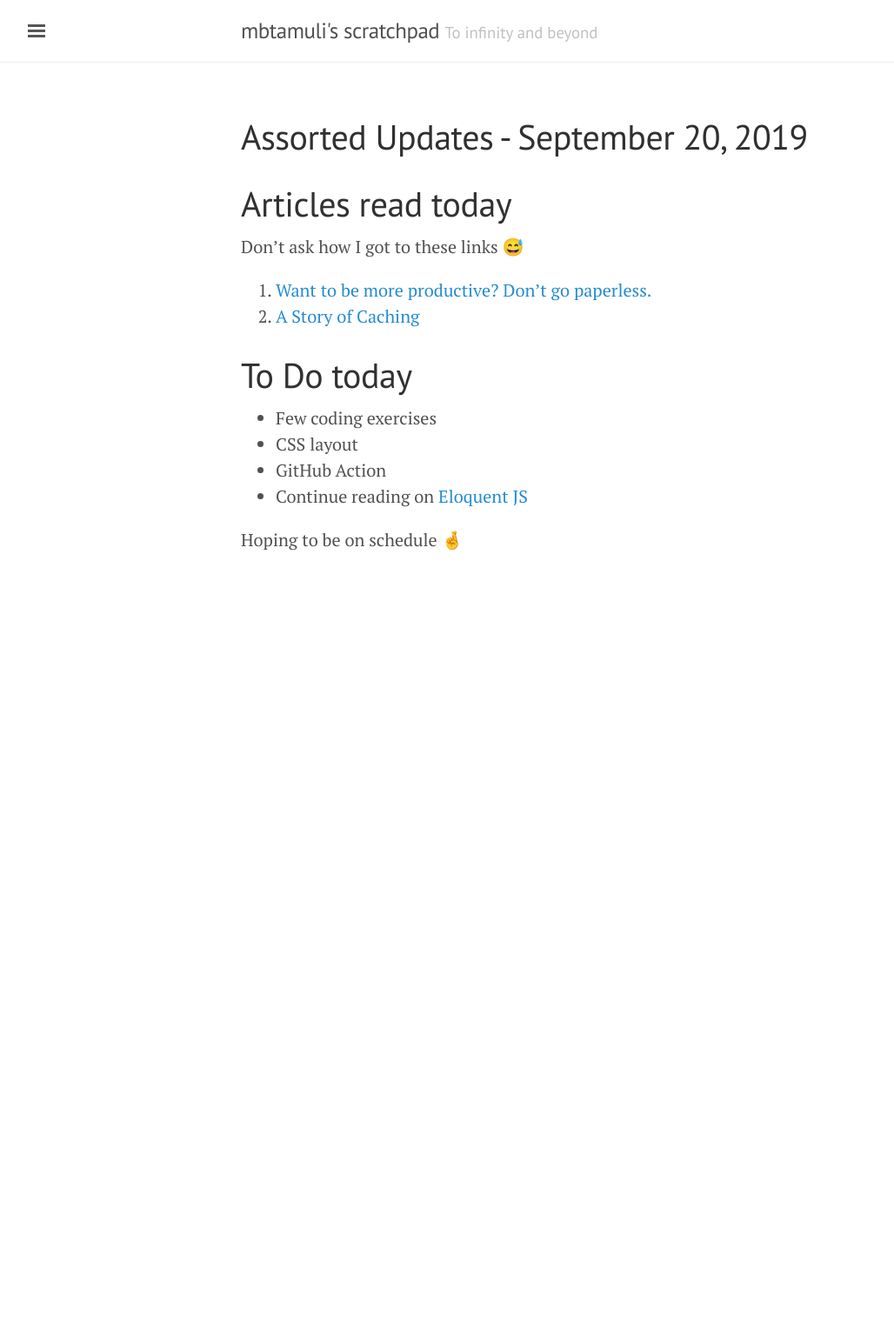
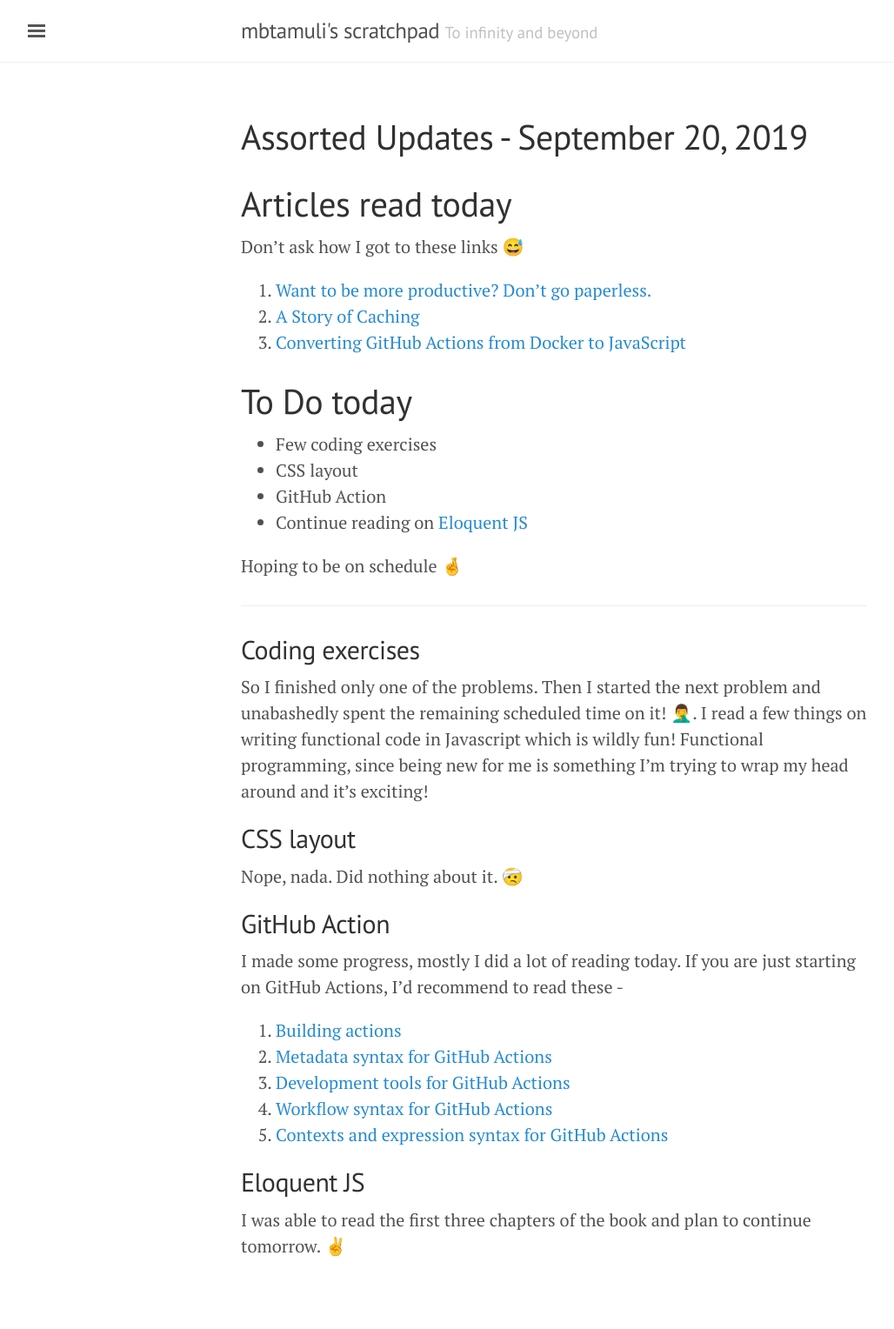
Before and after one commit to lk4ml/blog_example, a Jekyll site: the page built from _notebook/2019-09-20.md, in a window 1280 px wide. Shown: the whole page at 87% size, without its empty margins (3-1031 px from the left). Built offline with Jekyll 4.4.1, drawn with Linux system fonts in a browser that asks for light colours; emoji names are drawn with the system emoji font; before the commit the page ends 900 px from its top, so only the background shows below that.

Commit message:
Finish today's note
Signed-off-by: Mriyam Tamuli <mbtamuli@gmail.com>

```diff
--- a/_notebook/2019-09-20.md
+++ b/_notebook/2019-09-20.md
@@ -8,6 +8,7 @@ Don't ask how I got to these links :sweat_smile:
 
 1. [Want to be more productive? Don’t go paperless.](https://doist.com/blog/pen-and-paper-productivity/)
 2. [A Story of Caching](https://github.com/memcached/memcached/wiki/TutorialCachingStory)
+3. [Converting GitHub Actions from Docker to JavaScript](https://httgp.com/converting-github-actions-from-docker-to-javascript/)
 
 # To Do today
 
@@ -17,3 +18,26 @@ Don't ask how I got to these links :sweat_smile:
 * Continue reading on [Eloquent JS](http://eloquentjavascript.net/)
 
 Hoping to be on schedule :crossed_fingers:
+
+---
+
+## Coding exercises
+
+So I finished only one of the problems. Then I started the next problem and unabashedly spent the remaining scheduled time on it! :man_facepalming:. I read a few things on writing functional code in Javascript which is wildly fun! Functional programming, since being new for me is something I'm trying to wrap my head around and it's exciting!
+
+## CSS layout
+
+Nope, nada. Did nothing about it. :face_with_head_bandage:
+
+## GitHub Action
+
+I made some progress, mostly I did a lot of reading today. If you are just starting on GitHub Actions, I'd recommend to read these -
+1. [Building actions](https://help.github.com/en/articles/building-actions)
+2. [Metadata syntax for GitHub Actions](https://help.github.com/en/articles/metadata-syntax-for-github-actions)
+3. [Development tools for GitHub Actions](https://help.github.com/en/articles/development-tools-for-github-actions)
+4. [Workflow syntax for GitHub Actions](https://help.github.com/en/articles/workflow-syntax-for-github-actions)
+5. [Contexts and expression syntax for GitHub Actions](https://help.github.com/en/articles/contexts-and-expression-syntax-for-github-actions)
+
+## Eloquent JS
+
+I was able to read the first three chapters of the book and plan to continue tomorrow. :v:
```
